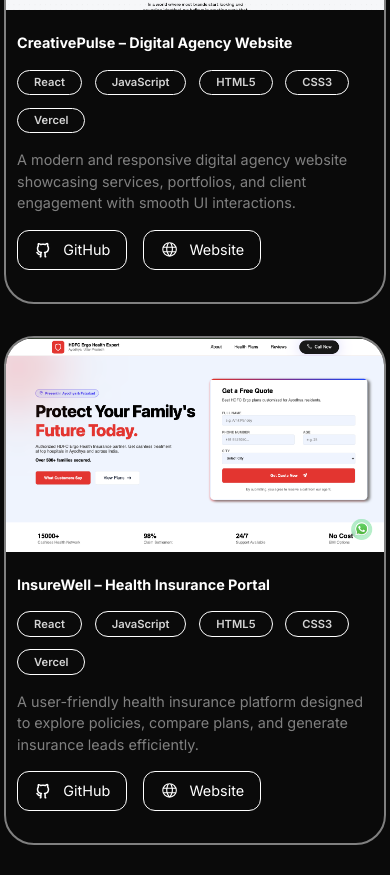
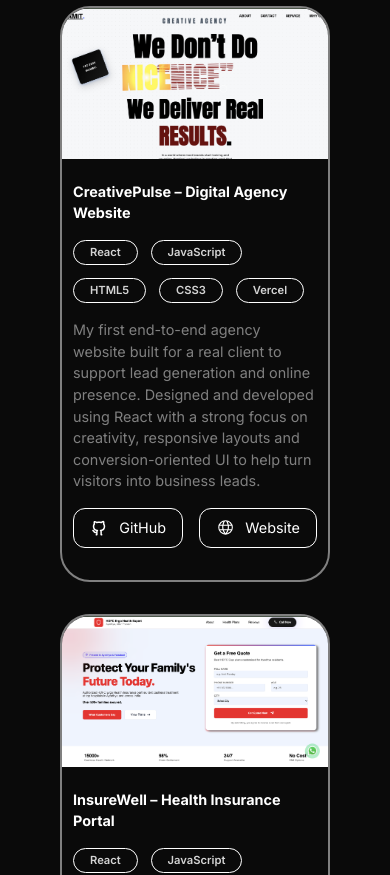
Before and after one commit to tcetamitpandey/AmitPandey.dev, a React (Vite) app: page / in a window 390 px wide. Shown: the part 1923-2798 px from the top of the page. Built offline with nearby package versions, Linux system fonts and the light colour scheme.

Commit message:
final fixed using clamp instead of harcoded % which was breaking the layout for smaller screen

```diff
--- a/index.html
+++ b/index.html
@@ -4,7 +4,6 @@
     <meta charset="UTF-8" />
     <link rel="icon" type="image/svg+xml" href="/vite.svg" />
     <link rel="preconnect" href="https://fonts.googleapis.com">
-
     <meta name="viewport" content="width=device-width, initial-scale=1.0" />
     <title>protfoliov2</title>
   </head>
--- a/src/App.css
+++ b/src/App.css
@@ -1,20 +1,19 @@
 @import url('https://fonts.googleapis.com/css2?family=Inter:wght@100..900&display=swap');
 
 
-.body_container{
-    width: 60%;
+.body_container {
+  width: 100%;
+  max-width: 1200px;
+  margin-inline: auto;
+  padding-inline: clamp(0.3rem, 16vw, 20rem);
+  /* padding - line work for both left ot right text and right to left text like urdu  its not based on physical direction ( padding left/right ) like default padding but on text reading direction */
 }
 
 
-@media (max-width : 900px){
-    .body_container{
-        width: 80%;
-    }
-}
-
-@media (max-width : 400px ) {
+@media (max-width : 350px) {
 
     .body_container{
-        width: 98%;
+        padding-inline: 0.3rem;
     }
+
 }
--- a/src/components/Proof_of_work.jsx
+++ b/src/components/Proof_of_work.jsx
@@ -9,7 +9,7 @@
         proj_title: "CreativePulse – Digital Agency Website",
         proj_stack: ["React", "JavaScript", "HTML5", "CSS3", "Vercel"],
         proj_desc:
-            "A modern and responsive digital agency website showcasing services, portfolios, and client engagement with smooth UI interactions.",
+        "My first end-to-end agency website built for a real client to support lead generation and online presence. Designed and developed using React with a strong focus on creativity, responsive layouts and conversion-oriented UI to help turn visitors into business leads.",
         proj_github: "https://github.com/tcetamitpandey/creative-agency",
         proj_live: "https://creative-agency-ashy.vercel.app"
     },
@@ -18,25 +18,25 @@
         proj_title: "InsureWell – Health Insurance Portal",
         proj_stack: ["React", "JavaScript", "HTML5", "CSS3", "Vercel"],
         proj_desc:
-            "A user-friendly health insurance platform designed to explore policies, compare plans, and generate insurance leads efficiently.",
+        "A health insurance lead-generation platform built for real world usecase to turn users into clients, request callbacks easily. The project focuses on trust, clarity, and conversion flow, translating business requirements into a clean and scalable frontend experience.",
         proj_github: "https://github.com/tcetamitpandey/rahul-pandey-hdfc-ergo",
         proj_live: "https://rahul-pandey-hdfc-ergo.vercel.app/"
     },
     {
         proj_img: "./project_img/TrackMyPrep.png",
         proj_title: "TrackMyPrep – Smart Study Planner",
-            proj_stack: ["React", "Node.js", "REST APIs", "OpenAI API"],
+        proj_stack: ["React", "Node.js", "REST APIs", "JWT" , "OpenAI API"],
         proj_desc:
-            "A productivity-focused preparation tracker that helps users plan, monitor, and analyze study progress for exams and goals.",
+        "A community-focused project : TrackMyPrep is a MERN-stack interview preparation platform designed to help learners practice categorized questions, track progress, and improve through AI-driven insights. It features JWT-based authentication, leaderboards, upvoting, and an AI-powered mock interview system that simulates real interview scenarios—built with the goal of helping learners stay consistent and grow together.",
         proj_github: "https://github.com/tcetamitpandey/TrackMyPrep",
         proj_live: ""
     },
     {
         proj_img: "./project_img/onebook.png",
         proj_title: "OneBook – Full-Stack E-Commerce Platform",
-            proj_stack: ["React", "Node.js", "Python", "MongoDB", "REST APIs"],
+        proj_stack: ["Django", "Python", "ORM", "REST APIs"],
         proj_desc:
-            "A full-stack e-commerce application for browsing, purchasing, and managing books with authentication and order workflows.",
+        "A full-stack e-commerce project built as a hands-on learning exercise to understand backend development, Django workflows, and payment integrations. While experimenting with real-world checkout logic, I implemented alternative payment flows using QR-based payments, focusing on learning production challenges end to end.",
         proj_github: "https://github.com/tcetamitpandey/onebook-fullstack-ecommerce",
         proj_live: ""
     },
@@ -45,7 +45,7 @@
         proj_title: "Explore India – Tourism Experience Portal",
         proj_stack: ["React", "JavaScript", "HTML5", "CSS3", "GitHub Pages"],
         proj_desc:
-            "A tourism-focused web platform showcasing India’s destinations, culture, and travel experiences with an engaging UI.",
+        "A reimagined tourism experience inspired by the limitations of existing platforms. This project explores how India’s destinations, culture, and diversity can be presented through a more engaging, modern, and user-friendly interface using the tools and knowledge I had at the time.",
         proj_github: "https://github.com/tcetamitpandey/Tourism",
         proj_live: "https://tcetamitpandey.github.io/Tourism/"
     }
--- a/src/index.css
+++ b/src/index.css
@@ -17,22 +17,35 @@
 
 body {
   min-height: 100vh;
-
+  min-width: 100vw;
   background-color: var(--bg);
   color: var(--color-text);
   line-height: 1.5;
 }
 
 
-
 #root {
   min-height: 100vh;
-  display: flex;
-  flex-direction: column;
-  align-items: center;
-  padding: 2rem 0rem;
+  width: 100%;
+  display: block;
+  padding: 2rem 0;
 }
 
 a{
   text-decoration: none;
 }
+
+html, body {
+  width: 100%;
+  overflow-x: hidden;
+}
+
+body {
+  background-color: var(--bg);
+  line-height: 1.5;
+}
+
+#root {
+  width: 100%;
+  min-height: 100vh;
+}
--- a/src/styles/Intro.css
+++ b/src/styles/Intro.css
@@ -121,6 +121,14 @@
   margin: 0;
 }
 
+@media (max-width : 1000px) {
+
+  .intro_hi{
+    font-size: 2rem;
+  }
+
+}
+
 
 @media (max-width : 900px){
   .intro_text_main{
--- a/src/styles/proof_of_work.css
+++ b/src/styles/proof_of_work.css
@@ -18,6 +18,7 @@
 .project{
     display: flex;
     flex-direction: column;
+    justify-content: space-between;
     gap: 1rem;
     border: 2px solid grey;
     border-radius: 30px;
@@ -146,15 +147,39 @@
 }
 
 
+@media (max-width : 1100px){
+    .project_btns{
+        display: flex;
+        flex-direction: column;
+        gap: 1rem;
+    }
+}
+
 
 
 @media (max-width : 900px){
     .proof_of_work_projects{
         display: flex;
         flex-direction: column;
+        align-items: center;
     }
 
     .project{
         width: 100%;
     }
+
+    .project_btns{
+        display: flex;
+        flex-direction: row;
+        /* gap: 1rem; */
+    }
 }
+
+
+@media (max-width : 300px){
+    .project_btns{
+        display: flex;
+        flex-direction: column;
+        gap: 1rem;
+    }
+}
```
Lines whose indentation alone changed are shown as unchanged.
